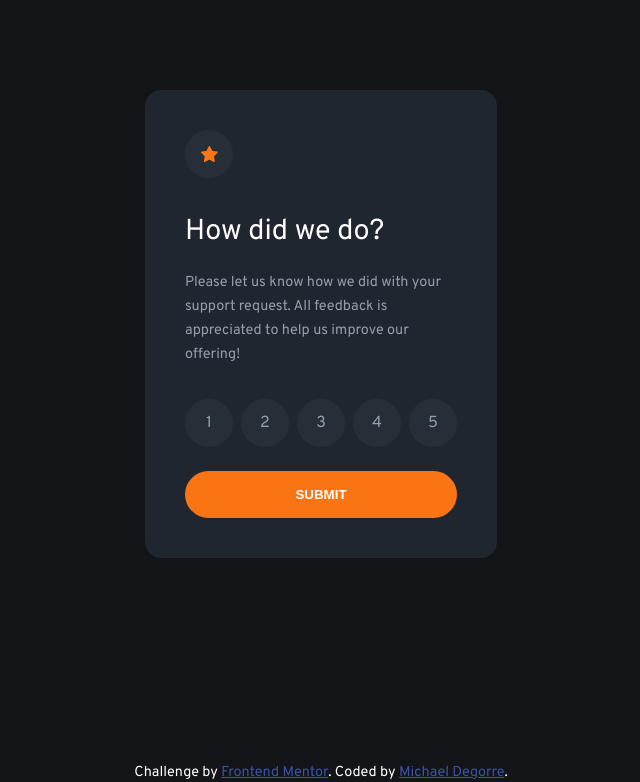
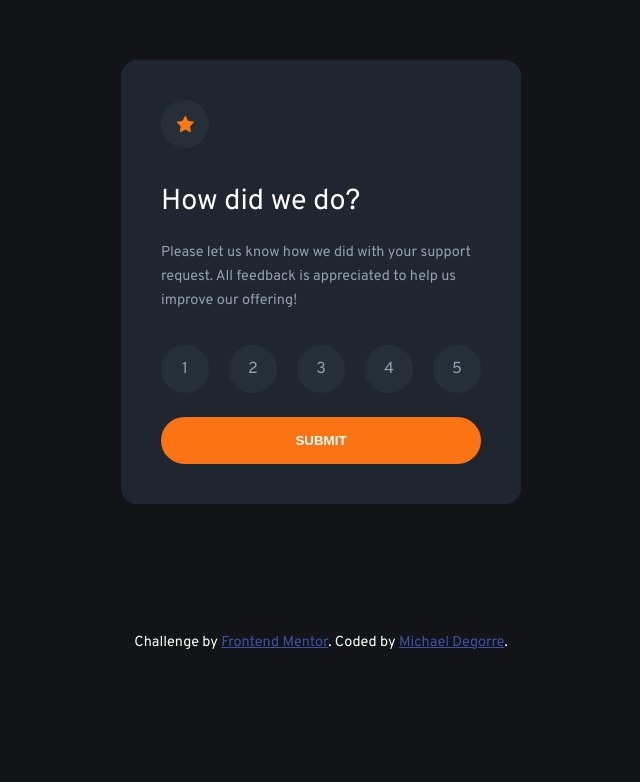
Before and after one commit to MDEGORRE/Frontend-Mentor-Interactive-rating-component, a plain HTML site: page index.html in a window 1280 px wide. Shown: the part 118-900 px from the top of the page, without its empty margins (319-959 px from the left). After the commit the page ends 800 px from the top, so only its background shows below. Drawn offline with Linux system fonts and the light colour scheme.

Commit message:
Content is now centered with flexbox

```diff
--- a/style.css
+++ b/style.css
@@ -1,15 +1,21 @@
 body {
     background-color: hsl(216, 12%, 8%);
+    min-height: 100vh;
+    display: flex;
+    flex-direction: column;
+    align-items: center;
+    justify-content: center;
     font-family: "Overpass", sans-serif;
 }
 
 main {
-    max-width: 22rem;
+    max-width: 25rem;
     padding: 0.5rem;
-    margin: 25vh auto;
 }
 
 footer {
+    position: absolute;
+    bottom: 2rem;
     font-size: 0.9rem;
     text-align: center;
     color: white;
@@ -57,8 +63,6 @@ h1,h2 {
     flex-wrap: wrap;
     margin-bottom: 1.5rem;
 }
-
-
 
 .rating_submit {
     width: 100%;
```
